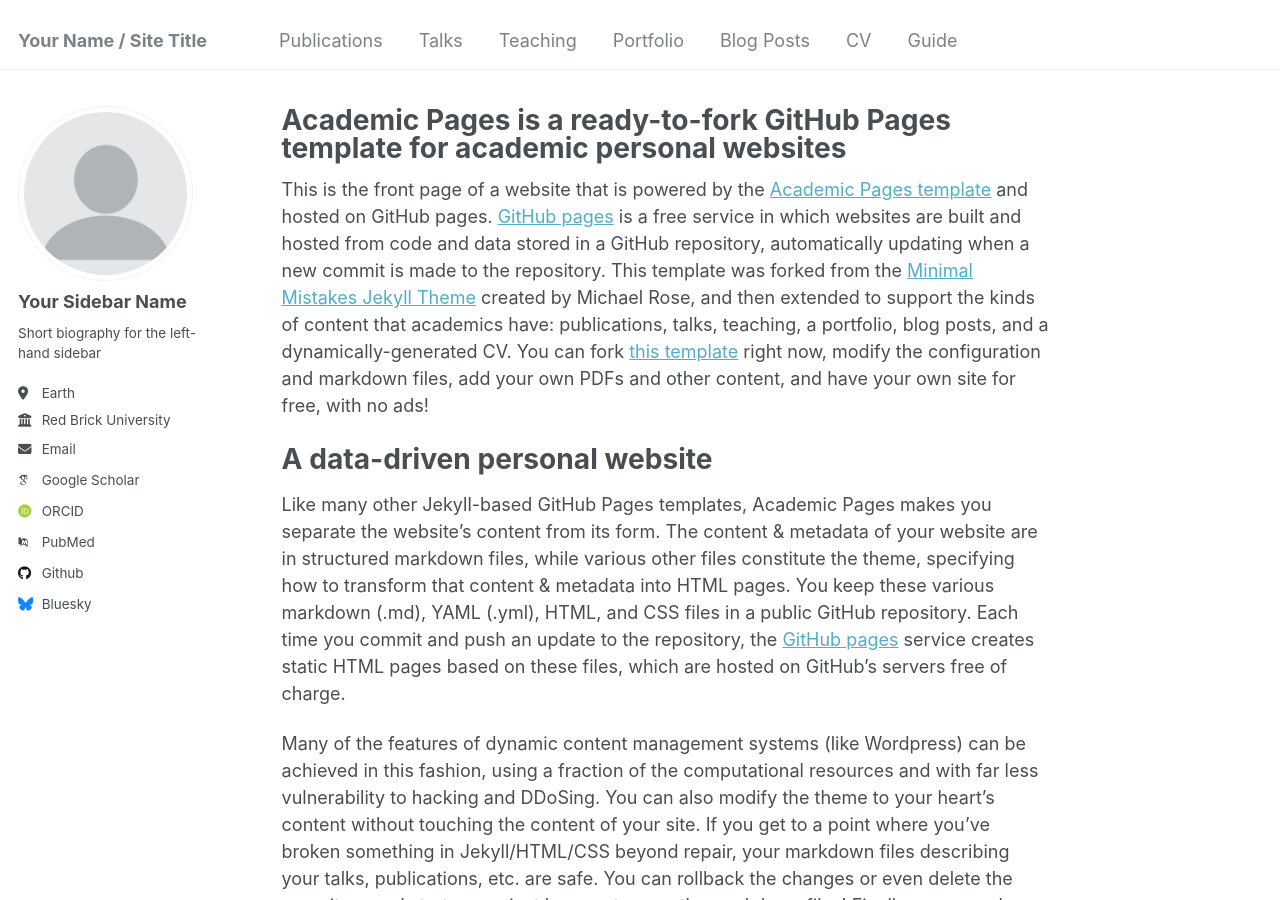
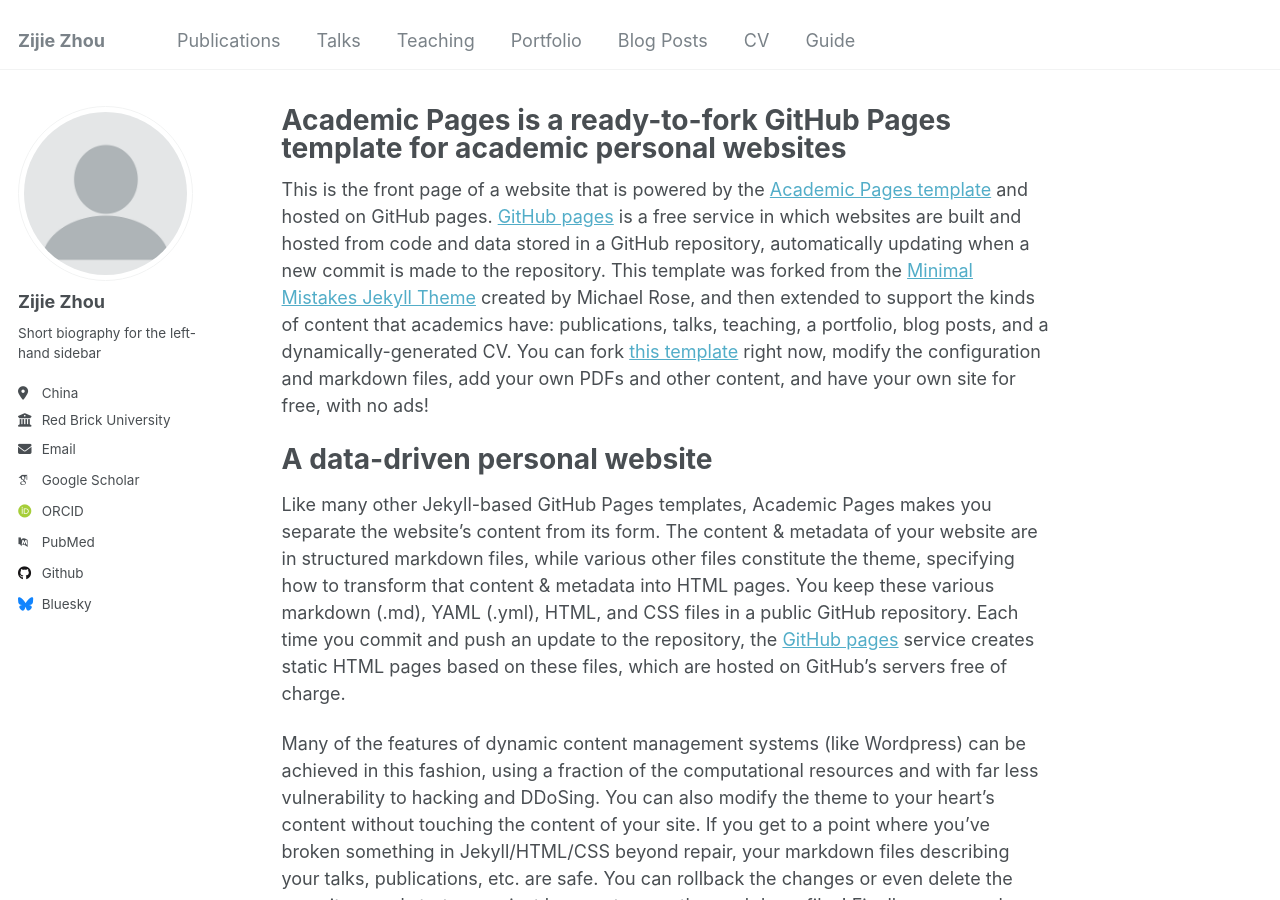
Before and after one commit to ChikitChau/zijiezhou.github.io, a Jekyll site: the page built from _pages/about.md, in a window 1280 px wide and 900 px high. Built offline with Jekyll 4.4.1, drawn with Linux system fonts in a browser that asks for light colours; some web fonts are replaced.

Commit message:
Update _config.yml

```diff
--- a/_config.yml
+++ b/_config.yml
@@ -8,7 +8,7 @@
 
 # Basic Site Settings
 locale                   : "en-US"
-title                    : "Your Name / Site Title"
+title                    : "Zijie Zhou"
 title_separator          : "-"
 name                     : &name "Your Name"
 description              : &description "personal description"
@@ -22,13 +22,13 @@ repository               : "academicpages/academicpages.github.io"
 author:
   # Biographic information
   avatar           : "profile.png"
-  name             : "Your Sidebar Name"
+  name             : "Zijie Zhou"
   pronouns         : # example: "she/her"
   bio              : "Short biography for the left-hand sidebar"
-  location         : "Earth"
+  location         : "China"
   employer         : "Red Brick University"
   uri              : # URL
-  email            : "none@example.org"
+  email            : "zhouzijie67@outlook.com"
 
   # Academic websites
   arxiv            : # URL - Update with the correct link to your profile
```
